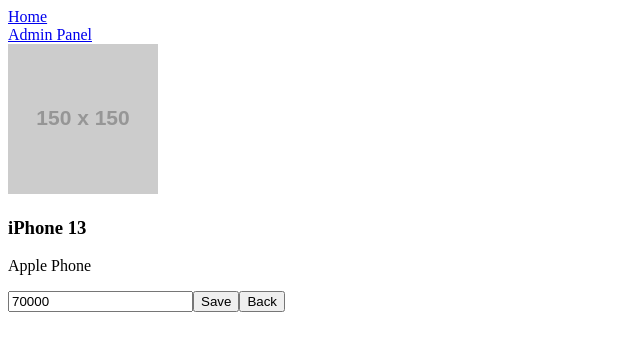
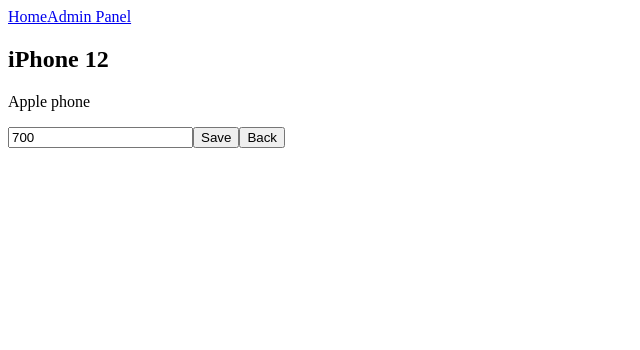
Before and after one commit to acciojob/mobile-store-VikasVerma-15, a React app: page /products/1 in a window 1280 px wide. Shown: the top 350 px of the page, without its empty margins (0-640 px from the left). Built offline with nearby package versions, Linux system fonts and the light colour scheme.

Commit message:
update componet

```diff
--- a/src/components/AdminPanel.js
+++ b/src/components/AdminPanel.js
@@ -1,56 +1,35 @@
 import React, { useState } from "react";
-// import { useState } from "react";
 import { Link } from "react-router-dom";
 
 const AdminPanel = ({ products, setProducts }) => {
-  const [form, setForm] = useState({
-    name: "",
-    description: "",
-    image: "",
-    price: ""
-  });
+  const [form, setForm] = useState({ name:"", description:"", image:"", price:"" });
 
-  const addProduct = () => {
-    setProducts([
-      ...products,
-      { ...form, id: products.length + 1 }
-    ]);
+  const add = () => {
+    setProducts([...products, { ...form, id: products.length + 1 }]);
   };
 
-  const deleteProduct = (id) => {
+  const remove = (id) =>
+     {
     setProducts(products.filter(p => p.id !== id));
   };
 
   return (
     <div className="container">
-
-      {/* ADD PRODUCT */}
       <input className="form-control" onChange={e => setForm({ ...form, name: e.target.value })} />
       <input className="form-control" onChange={e => setForm({ ...form, description: e.target.value })} />
       <input className="form-control" onChange={e => setForm({ ...form, image: e.target.value })} />
       <input className="form-control" onChange={e => setForm({ ...form, price: e.target.value })} />
 
-      <button onClick={addProduct}>Add</button>
+      <button onClick={add}>Add</button>
 
-      {/* PRODUCT LIST */}
-      {products.map((p) => (
+      {products.map(p => (
         <div key={p.id} className="row">
           <div className="col-6">
             <Link to={`/products/${p.id}`}>{p.name}</Link>
           </div>
 
-          <div className="col-3">
-            <button
-              className="float-right"
-              onClick={() => deleteProduct(p.id)}
-            >
-              Delete
-            </button>
-          </div>
-
-          <div className="col-3">
-            <button className="float-right">Edit</button>
-          </div>
+          <button className="float-right" onClick={() => remove(p.id)}>Delete</button>
+          <button className="float-right">Edit</button>
         </div>
       ))}
     </div>
--- a/src/components/App.js
+++ b/src/components/App.js
@@ -3,30 +3,23 @@
 import ProductList from "./ProductList";
 import ProductDetails from "./ProductDetails";
 import AdminPanel from "./AdminPanel";
-
+import "../styles/App.css";
 const App = () => {
   const [products, setProducts] = useState([
-    { id: 1, name: "iPhone 13", price: "70000", description: "Apple Phone", image: "https://via.placeholder.com/150" },
-    { id: 2, name: "Samsung S21", price: "65000", description: "Samsung Phone", image: "https://via.placeholder.com/150" },
-    { id: 3, name: "OnePlus 9", price: "50000", description: "OnePlus Phone", image: "https://via.placeholder.com/150" },
-    { id: 4, name: "Pixel 6", price: "60000", description: "Google Phone", image: "https://via.placeholder.com/150" },
-    { id: 5, name: "Nokia X20", price: "40000", description: "Nokia Phone", image: "https://via.placeholder.com/150" },
-    { id: 6, name: "Vivo V25", price: "35000", description: "Vivo Phone", image: "https://via.placeholder.com/150" },
-    { id: 7, name: "Oppo Reno", price: "30000", description: "Oppo Phone", image: "https://via.placeholder.com/150" },
-    { id: 8, name: "Realme GT", price: "28000", description: "Realme Phone", image: "https://via.placeholder.com/150" }
+    { id: 1, name: "iPhone 12", price: 700, description: "Apple phone", image: "img" },
+    { id: 2, name: "Samsung S21", price: 650, description: "Samsung phone", image: "img" },
+    { id: 3, name: "OnePlus 9", price: 600, description: "OnePlus phone", image: "img" },
+    { id: 4, name: "Pixel 6", price: 620, description: "Google phone", image: "img" },
+    { id: 5, name: "Moto G", price: 300, description: "Motorola phone", image: "img" },
+    { id: 6, name: "Nokia 8", price: 350, description: "Nokia phone", image: "img" },
+    { id: 7, name: "Realme X", price: 280, description: "Realme phone", image: "img" },
+    { id: 8, name: "Redmi Note", price: 250, description: "Redmi phone", image: "img" }
   ]);
 
   return (
     <div id="main">
-      {/* navigation (Cypress expects links here) */}
-      <div className="row">
-        <div className="col-12">
-          <div><Link to="/">Home</Link></div>
-        </div>
-        <div className="col-12">
-          <div><Link to="/admin">Admin Panel</Link></div>
-        </div>
-      </div>
+      <Link to="/">Home</Link>
+      <Link to="/admin">Admin Panel</Link>
 
       <Routes>
         <Route path="/" element={<ProductList products={products} />} />
--- a/src/components/ProductDetails.js
+++ b/src/components/ProductDetails.js
@@ -1,6 +1,5 @@
-import React from "react";
+import React, { useState } from "react";
 import { useParams, useNavigate } from "react-router-dom";
-import { useState } from "react";
 
 const ProductDetails = ({ products, setProducts }) => {
   const { id } = useParams();
@@ -9,33 +8,26 @@
   const product = products.find(p => p.id === Number(id));
   const [price, setPrice] = useState(product.price);
 
-  const saveProduct = () => {
-    setProducts(
-      products.map(p =>
-        p.id === product.id ? { ...p, price } : p
-      )
-    );
+  const save = () => {
+    setProducts(products.map(p =>
+      p.id === product.id ? { ...p, price } : p
+    ));
   };
 
   return (
     <div>
-      <img src={product.image} alt={product.name} />
-      <h3>{product.name}</h3>
+      <h2>{product.name}</h2>
       <p>{product.description}</p>
 
       <input
         className="form-control"
         value={price}
-        onChange={(e) => setPrice(e.target.value)}
+        onChange={e =>
+          setPrice(e.target.value)}
       />
 
-      <button className="float-right" onClick={saveProduct}>
-        Save
-      </button>
-
-      <button className="btn" onClick={() => navigate("/")}>
-        Back
-      </button>
+      <button className="float-right" onClick={save}>Save</button>
+      <button className="btn" onClick={() => navigate("/")}>Back</button>
     </div>
   );
 };
--- a/src/components/ProductList.js
+++ b/src/components/ProductList.js
@@ -4,17 +4,12 @@
 const ProductList = ({ products }) => {
   return (
     <div className="container">
-      {products.map((p) => (
+      {products.map((p) =>
+       (
         <div key={p.id}>
           <Link to={`/products/${p.id}`}>
             <div className="row">
-              <div className="col-4">
-                <img src={p.image} alt={p.name} width="100%" />
-              </div>
-              <div className="col-8">
-                <h4>{p.name}</h4>
-                <p>{p.price}</p>
-              </div>
+              <div className="col-12">{p.name}</div>
             </div>
           </Link>
         </div>
```
